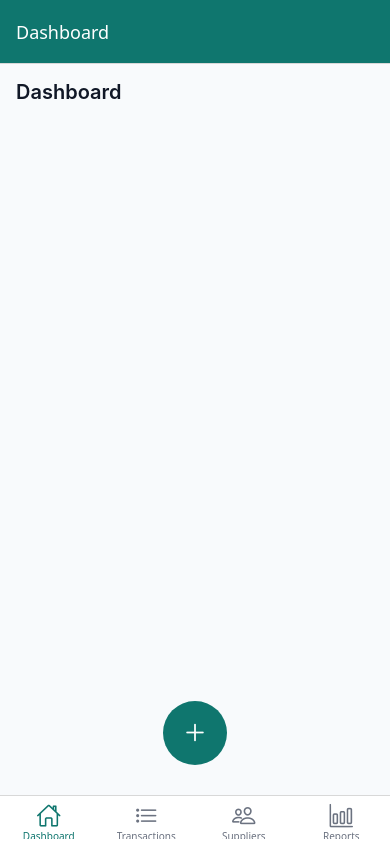
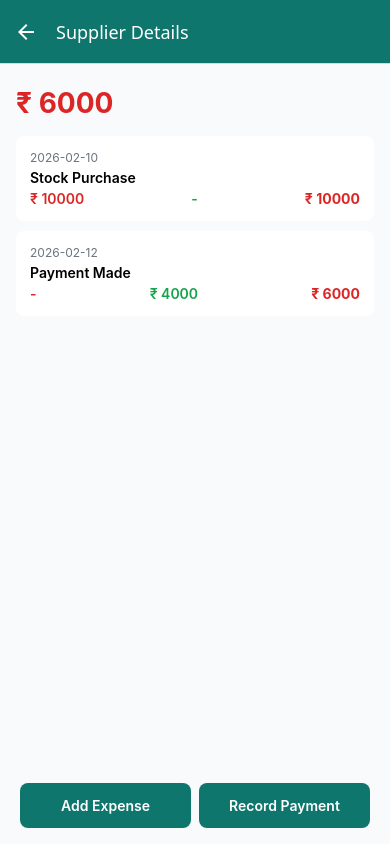
Before and after one commit to mk513147/shop-books, a React Native app: screen /SupplierDetail in a window 390 px wide. Built offline with nearby package versions, Linux system fonts and the light colour scheme.

Commit message:
feat: add SupplierDetailScreen and implement supplier ledger functionality in SuppliersScreen

```diff
--- a/src/navigation/AppNavigator.tsx
+++ b/src/navigation/AppNavigator.tsx
@@ -9,6 +9,7 @@ import TransactionsScreen from "../screens/TransactionsScreen";
 import SuppliersScreen from "../screens/SuppliersScreen";
 import ReportsScreen from "../screens/ReportsScreen";
 import AddEntryScreen from "../screens/AddEntryScreen";
+import SupplierDetailScreen from "../screens/SupplierDetailScreen";
 
 import { theme } from "../theme";
 
@@ -75,6 +76,15 @@ export default function AppNavigator() {
 						headerTintColor: "#fff",
 					}}
 				/>
+				<Stack.Screen
+					name="SupplierDetail"
+					component={SupplierDetailScreen}
+					options={{
+						title: "Supplier Details",
+						headerStyle: { backgroundColor: theme.colors.primary },
+						headerTintColor: "#fff",
+					}}
+				/>
 			</Stack.Navigator>
 		</NavigationContainer>
 	);
--- /dev/null
+++ b/src/screens/SupplierDetailScreen.tsx
@@ -0,0 +1,202 @@
+import React from "react";
+import {
+	View,
+	Text,
+	StyleSheet,
+	FlatList,
+	TouchableOpacity,
+} from "react-native";
+import { useRoute } from "@react-navigation/native";
+import { theme } from "../theme";
+
+type LedgerEntry = {
+	id: string;
+	date: string;
+	description: string;
+	debit: number;
+	credit: number;
+};
+
+export default function SupplierDetailScreen() {
+	const route: any = useRoute();
+	const supplier = route.params?.supplier;
+
+	const ledger: LedgerEntry[] = [
+		{
+			id: "1",
+			date: "2026-02-10",
+			description: "Stock Purchase",
+			debit: 10000,
+			credit: 0,
+		},
+		{
+			id: "2",
+			date: "2026-02-12",
+			description: "Payment Made",
+			debit: 0,
+			credit: 4000,
+		},
+	];
+
+	let runningBalance = 0;
+
+	const renderItem = ({ item }: { item: LedgerEntry }) => {
+		runningBalance = runningBalance + item.debit - item.credit;
+
+		return (
+			<View style={styles.card}>
+				<Text style={styles.date}>{item.date}</Text>
+
+				<Text style={styles.desc}>{item.description}</Text>
+
+				<View style={styles.row}>
+					<Text style={styles.debit}>
+						{item.debit > 0 ? `₹ ${item.debit}` : "-"}
+					</Text>
+
+					<Text style={styles.credit}>
+						{item.credit > 0 ? `₹ ${item.credit}` : "-"}
+					</Text>
+
+					<Text
+						style={[
+							styles.balance,
+							{
+								color:
+									runningBalance > 0
+										? theme.colors.expense
+										: theme.colors.income,
+							},
+						]}
+					>
+						₹ {runningBalance}
+					</Text>
+				</View>
+			</View>
+		);
+	};
+
+	const totalDue = ledger.reduce(
+		(acc, item) => acc + item.debit - item.credit,
+		0,
+	);
+
+	return (
+		<View style={styles.container}>
+			{/* HEADER */}
+			<View style={styles.header}>
+				<Text style={styles.name}>{supplier?.name}</Text>
+				<Text
+					style={[
+						styles.totalDue,
+						{
+							color: totalDue > 0 ? theme.colors.expense : theme.colors.income,
+						},
+					]}
+				>
+					₹ {totalDue}
+				</Text>
+			</View>
+
+			{/* LEDGER LIST */}
+			<FlatList
+				data={ledger}
+				keyExtractor={(item) => item.id}
+				renderItem={renderItem}
+				contentContainerStyle={{ paddingBottom: 20 }}
+			/>
+
+			{/* ACTION BUTTONS */}
+			<View style={styles.actionRow}>
+				<TouchableOpacity style={styles.button}>
+					<Text style={styles.buttonText}>Add Expense</Text>
+				</TouchableOpacity>
+
+				<TouchableOpacity style={styles.button}>
+					<Text style={styles.buttonText}>Record Payment</Text>
+				</TouchableOpacity>
+			</View>
+		</View>
+	);
+}
+
+const styles = StyleSheet.create({
+	container: {
+		flex: 1,
+		backgroundColor: theme.colors.background,
+		padding: 16,
+	},
+
+	header: {
+		marginBottom: 16,
+	},
+
+	name: {
+		fontSize: 20,
+		fontWeight: "700",
+		color: theme.colors.textPrimary,
+	},
+
+	totalDue: {
+		fontSize: 28,
+		fontWeight: "700",
+		marginTop: 6,
+	},
+
+	card: {
+		backgroundColor: theme.colors.card,
+		padding: 14,
+		borderRadius: 8,
+		marginBottom: 10,
+	},
+
+	date: {
+		fontSize: 12,
+		color: theme.colors.textSecondary,
+	},
+
+	desc: {
+		fontSize: 14,
+		fontWeight: "600",
+		marginVertical: 4,
+	},
+
+	row: {
+		flexDirection: "row",
+		justifyContent: "space-between",
+	},
+
+	debit: {
+		color: theme.colors.expense,
+		fontWeight: "600",
+	},
+
+	credit: {
+		color: theme.colors.income,
+		fontWeight: "600",
+	},
+
+	balance: {
+		fontWeight: "700",
+	},
+
+	actionRow: {
+		flexDirection: "row",
+		justifyContent: "space-between",
+		marginTop: 12,
+	},
+
+	button: {
+		flex: 1,
+		backgroundColor: theme.colors.primary,
+		padding: 14,
+		borderRadius: 8,
+		alignItems: "center",
+		marginHorizontal: 4,
+	},
+
+	buttonText: {
+		color: "#fff",
+		fontWeight: "600",
+	},
+});
--- a/src/screens/SuppliersScreen.tsx
+++ b/src/screens/SuppliersScreen.tsx
@@ -1,17 +1,105 @@
 import React from "react";
-import { View, Text } from "react-native";
+import {
+	View,
+	Text,
+	StyleSheet,
+	FlatList,
+	TouchableOpacity,
+} from "react-native";
+import { useNavigation } from "@react-navigation/native";
 import { theme } from "../theme";
 
-const SuppliersScreen = () => {
+type Supplier = {
+	id: string;
+	name: string;
+	due: number;
+};
+
+const mockSuppliers: Supplier[] = [
+	{ id: "1", name: "Sharma Steel", due: 4000 },
+	{ id: "2", name: "Gupta Traders", due: 0 },
+	{ id: "3", name: "ABC Supplies", due: 12000 },
+];
+
+export default function SuppliersScreen() {
+	const navigation: any = useNavigation();
+
+	const renderItem = ({ item }: { item: Supplier }) => {
+		const hasDue = item.due > 0;
+
+		return (
+			<TouchableOpacity
+				style={styles.card}
+				onPress={() =>
+					navigation.navigate("SupplierDetail", { supplier: item })
+				}
+			>
+				<View style={styles.row}>
+					<Text style={styles.name}>{item.name}</Text>
+
+					<Text
+						style={[
+							styles.due,
+							{
+								color: hasDue ? theme.colors.expense : theme.colors.income,
+							},
+						]}
+					>
+						₹ {item.due}
+					</Text>
+				</View>
+
+				<Text style={styles.status}>{hasDue ? "Pending Due" : "No Due"}</Text>
+			</TouchableOpacity>
+		);
+	};
+
 	return (
-		<View
-			style={{ flex: 1, backgroundColor: theme.colors.background, padding: 16 }}
-		>
-			<Text style={[theme.typography.h2, { color: theme.colors.textPrimary }]}>
-				Report Screen
-			</Text>
+		<View style={styles.container}>
+			<FlatList
+				data={mockSuppliers}
+				keyExtractor={(item) => item.id}
+				renderItem={renderItem}
+				contentContainerStyle={{ paddingBottom: 20 }}
+			/>
 		</View>
 	);
-};
+}
 
-export default SuppliersScreen;
+const styles = StyleSheet.create({
+	container: {
+		flex: 1,
+		backgroundColor: theme.colors.background,
+		padding: 16,
+	},
+
+	card: {
+		backgroundColor: theme.colors.card,
+		padding: 16,
+		borderRadius: 10,
+		marginBottom: 12,
+	},
+
+	row: {
+		flexDirection: "row",
+		justifyContent: "space-between",
+		alignItems: "center",
+	},
+
+	name: {
+		fontSize: 16,
+		fontWeight: "600",
+		color: theme.colors.textPrimary,
+	},
+
+	due: {
+		fontSize: 16,
+		fontWeight: "700",
+	},
+
+	status: {
+		marginTop: 6,
+		fontSize: 13,
+		color: theme.colors.textSecondary,
+	},
+});
```
